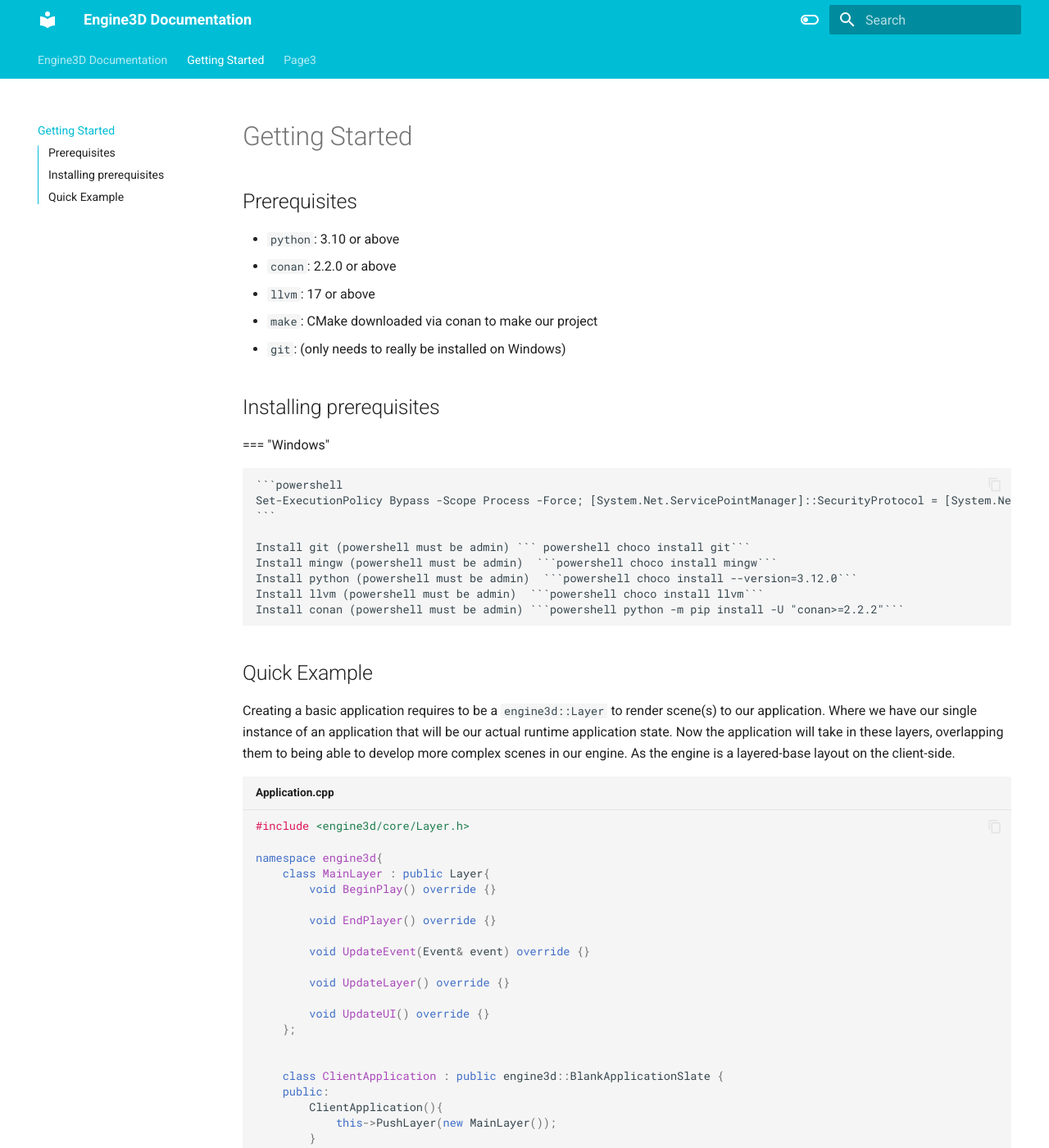
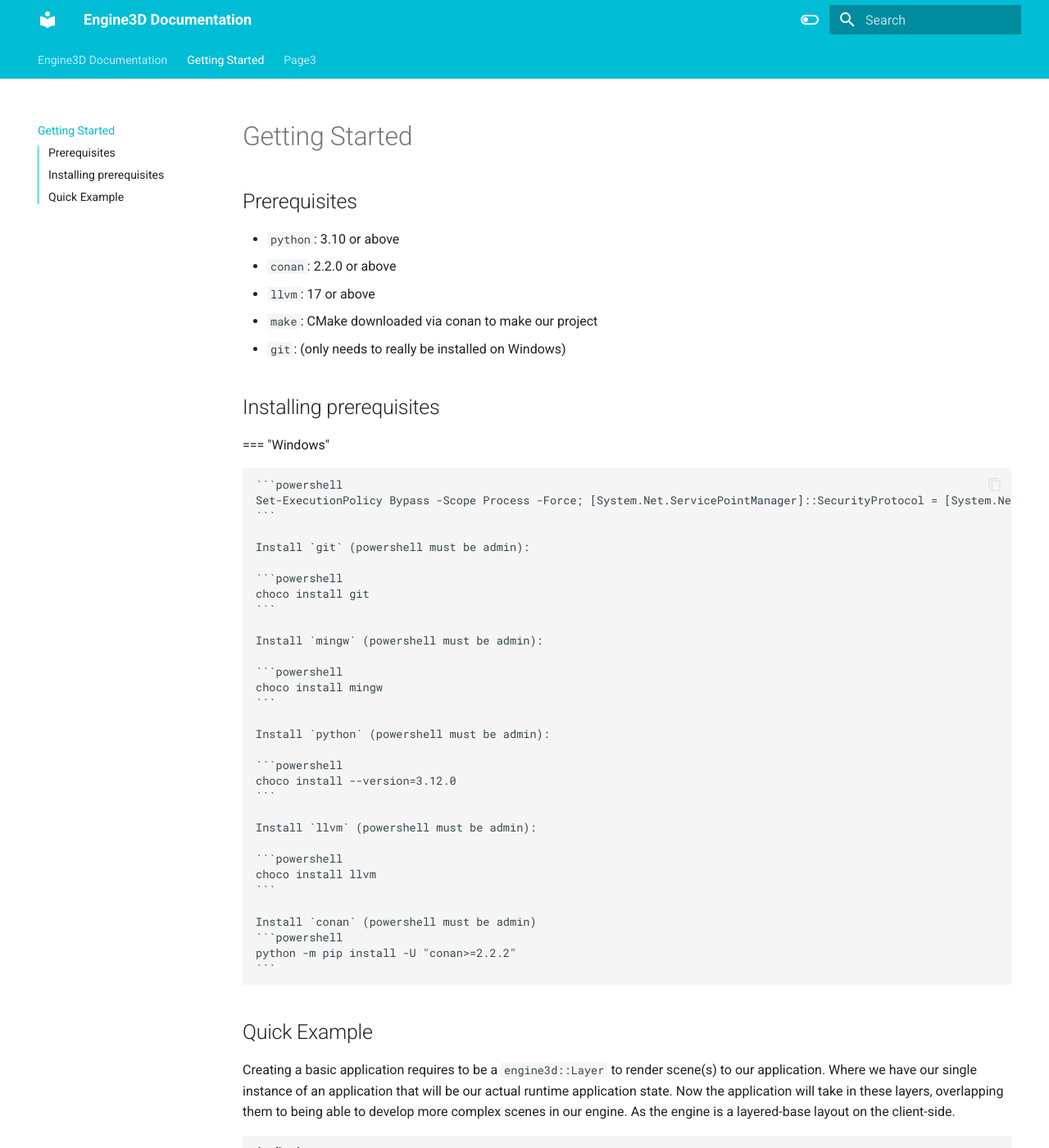
Before and after one commit to engine3d-dev/engine3d.github.io, an MkDocs documentation site: the page built from docs/page2.md, in a window 1280 px wide and 1400 px high. Shown: the whole window at 82% size. Built offline with MkDocs 1.6.1 and Material for MkDocs 9.7.7, drawn with Linux system fonts in a browser that asks for light colours; some of the changed lines change nothing that is shown.

Commit message:
Update page2.md

````diff
--- a/docs/page2.md
+++ b/docs/page2.md
@@ -15,11 +15,34 @@
     Set-ExecutionPolicy Bypass -Scope Process -Force; [System.Net.ServicePointManager]::SecurityProtocol = [System.Net.ServicePointManager]::SecurityProtocol -bor 3072; iex ((New-Object System.Net.WebClient).DownloadString('https://community.chocolatey.org/install.ps1'))
     ```
 
-    Install git (powershell must be admin) ``` powershell choco install git```
-    Install mingw (powershell must be admin)  ```powershell choco install mingw```
-    Install python (powershell must be admin)  ```powershell choco install --version=3.12.0```
-    Install llvm (powershell must be admin)  ```powershell choco install llvm```
-    Install conan (powershell must be admin) ```powershell python -m pip install -U "conan>=2.2.2"```
+    Install `git` (powershell must be admin):
+
+    ```powershell
+    choco install git
+    ```
+
+    Install `mingw` (powershell must be admin):
+
+    ```powershell
+    choco install mingw
+    ```
+
+    Install `python` (powershell must be admin):
+
+    ```powershell
+    choco install --version=3.12.0
+    ```
+
+    Install `llvm` (powershell must be admin):
+
+    ```powershell
+    choco install llvm
+    ```
+
+    Install `conan` (powershell must be admin)
+    ```powershell
+    python -m pip install -U "conan>=2.2.2"
+    ```
 
 ## Quick Example
 Creating a basic application requires to be a `engine3d::Layer` to render scene(s) to our application. Where we have our single instance of an application that will be our actual runtime application state. Now the application will take in these layers, overlapping them to being able to develop more complex scenes in our engine. As the engine is a layered-base layout on the client-side.
````
